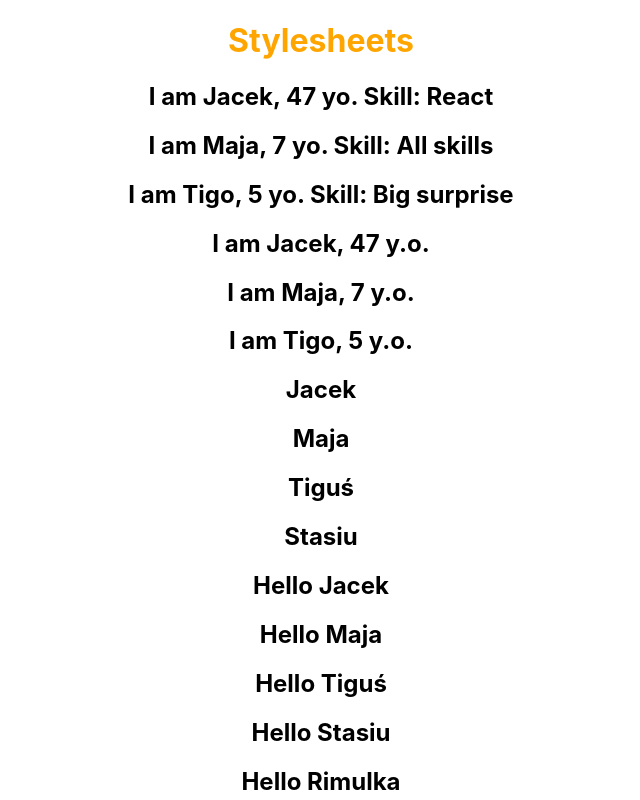
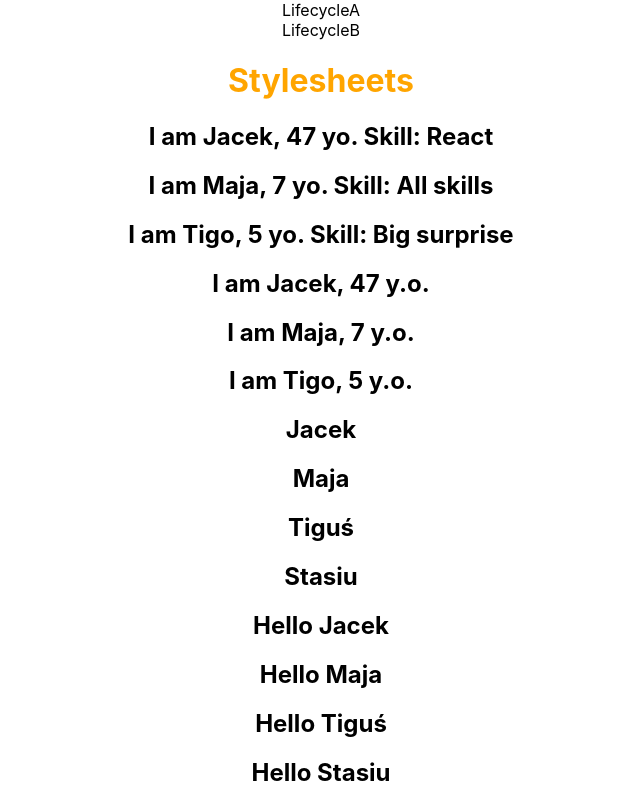
Before and after one commit to jaceksen/helloWorldWishwas, a React (Create React App) app: page / in a window 1280 px wide. Shown: the top 800 px of the page, without its empty margins (319-959 px from the left). Built offline with nearby package versions, Linux system fonts and the light colour scheme.

Commit message:
Lekcja 23

```diff
--- a/src/App.js
+++ b/src/App.js
@@ -12,10 +12,12 @@
 import UserGreeting from './components/UserGreeting';
 import NameList from './components/NameList';
 import Stylsheet from './components/Stylesheet';
+import LifecycleA from './components/LifecycleA';
 
 function App() {
   return (
     <div className="App">
+      <LifecycleA />
       <Stylsheet />
       <NameList />
       <UserGreeting />
--- /dev/null
+++ b/src/components/LifecycleA.js
@@ -0,0 +1,34 @@
+import React, { Component } from 'react'
+import LifecycleB from './LifecycleB';
+
+class LifecycleA extends Component {
+    constructor(props) {
+        super(props)
+
+        this.state = {
+             name: 'Jacek33'
+        }
+        console.log("LifecycleA constructor");
+    }
+
+    static getDerivedStateFromProps(props, state) {
+        console.log('LifecycleA getDerivedStateFromProps');
+        return null;
+    }
+
+    componentDidMount() {
+        console.log('LifecycleA componentDidMount')
+    }
+
+    render() {
+        console.log('LifecycleA render')
+        return (
+            <div>
+                LifecycleA
+                <LifecycleB />
+            </div>
+        )
+    }
+}
+
+export default LifecycleA
--- /dev/null
+++ b/src/components/LifecycleB.js
@@ -0,0 +1,32 @@
+import React, { Component } from 'react'
+
+class LifecycleB extends Component {
+    constructor(props) {
+        super(props)
+
+        this.state = {
+             name: 'Jacek33'
+        }
+        console.log("LifecycleB constructor");
+    }
+
+    static getDerivedStateFromProps(props, state) {
+        console.log('LifecycleB getDerivedStateFromProps');
+        return null;
+    }
+
+    componentDidMount() {
+        console.log('LifecycleB componentDidMount')
+    }
+
+    render() {
+        console.log('LifecycleB render')
+        return (
+            <div>
+                LifecycleB
+            </div>
+        )
+    }
+}
+
+export default LifecycleB
```
